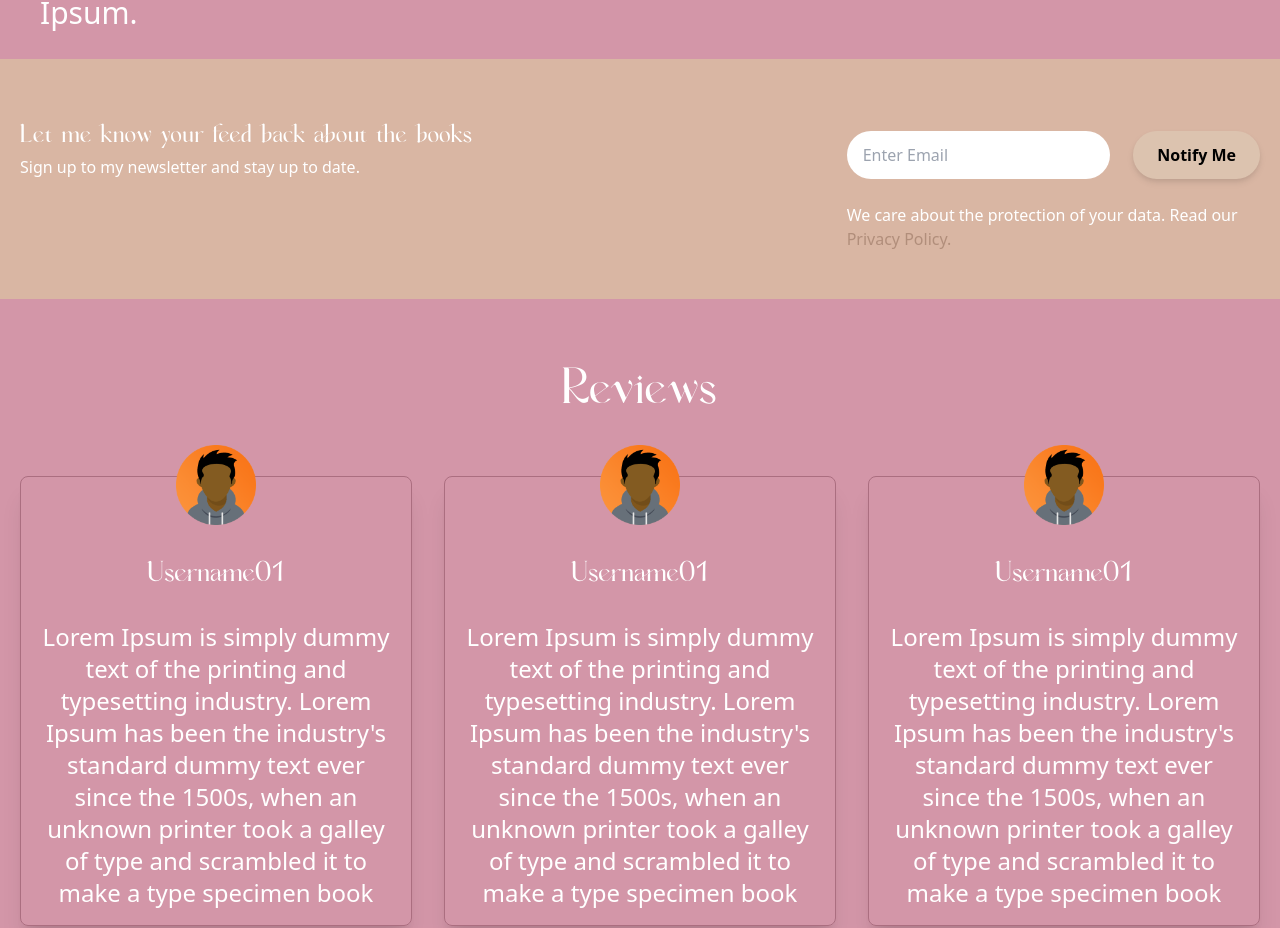
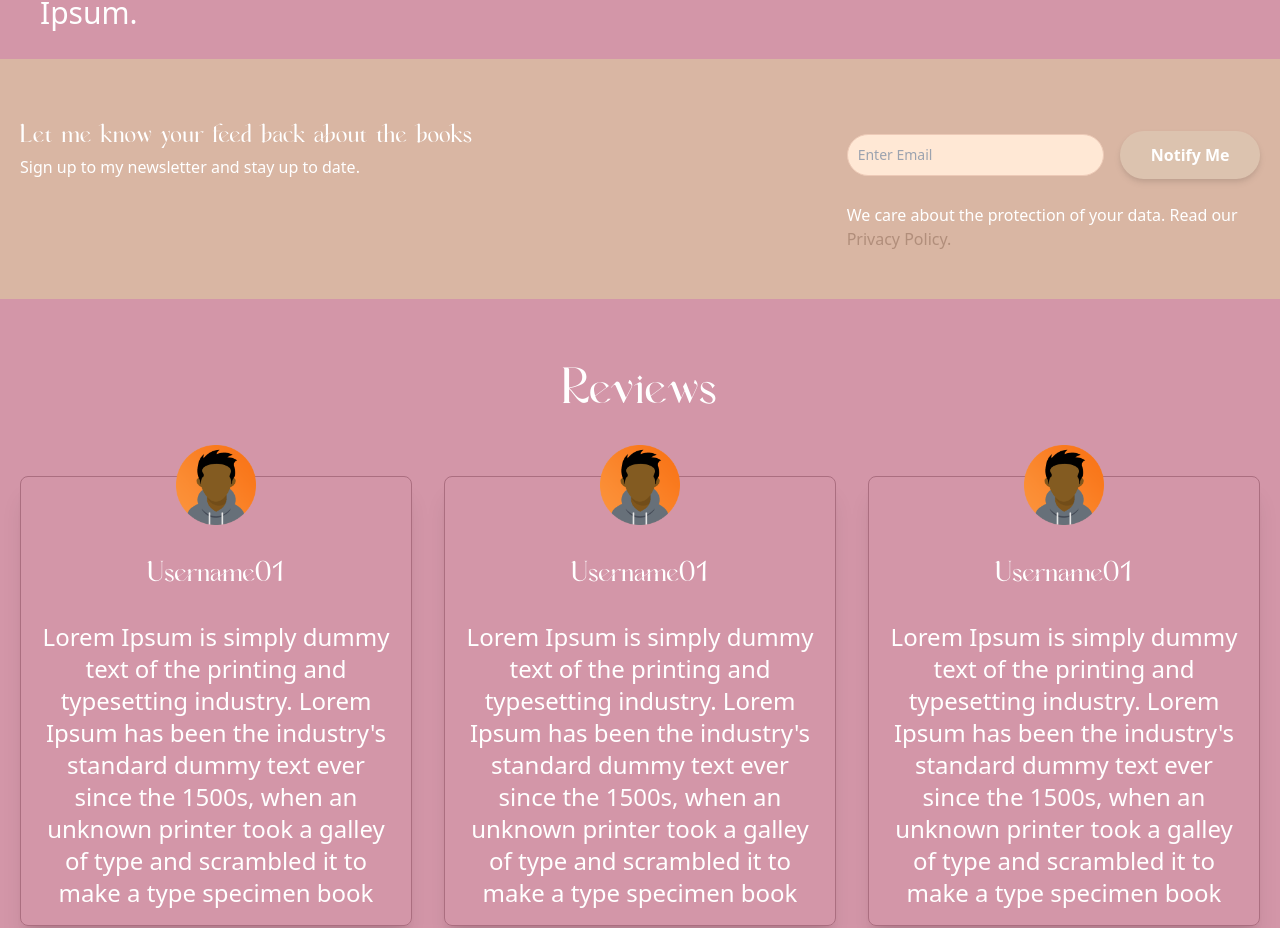
Before and after one commit to Ubaton/book-portfolio, a React (Create React App) app: page / in a window 1280 px wide. Shown: the part 2769-3697 px from the top of the page. Built offline with nearby package versions, Linux system fonts and the light colour scheme.

Commit message:
v-1.0.14

```diff
--- a/public/index.html
+++ b/public/index.html
@@ -9,7 +9,7 @@
       name="description"
       content="Web site created using create-react-app"
     />
-    <link rel="apple-touch-icon" href="%PUBLIC_URL%/logo192.png" />
+    <link rel="apple-touch-icon" href="%PUBLIC_URL%/logo1921.png" />
     <!--
       manifest.json provides metadata used when your web app is installed on a
       user's mobile device or desktop. See https://developers.google.com/web/fundamentals/web-app-manifest/
--- a/src/Pages/App.jsx
+++ /dev/null
@@ -1,87 +0,0 @@
-import { useState } from 'react'
-import App from '../App';
-import './app.css'
-
-const App = () => {
-    const [values,setValues] = useState({
-      usernmae:"",
-      birthday:"",
-      password:"",
-      confirmPassword:"",
-    });
-
-    const input = [
-      {
-        id:1,
-        name: 'username',
-        type: 'text',
-        placeholder: 'Username',
-        errorMessage:"Username should be 3-16 characters and shouldn't include any special character!",
-        lablel: 'Username',
-        pattern: "^[A-Za-z0-9]{3,16}$",
-        required: true,
-      },
-      {
-        id:2,
-        name: 'email',
-        type: 'email',
-        placeholder: 'Email',
-        errorMessage:'It should be a vaild email address!',
-        lablel: 'Email',
-        required: true,
-      },
-      {
-        id:3,
-        name: 'birthday',
-        type: 'date',
-        placeholder: 'Birthday',
-        lablel: 'Birthday',
-      },
-      {
-        id:4,
-        name: 'password',
-        type: 'password',
-        placeholder: 'Password',
-        errorMessage:'Password should be 8-20 characters and include at least 1 letter, 1 number and 1 special character!',
-        lablel: 'Password',
-        pattern: `^(?=[0-9])(?=.*[a-zA-Z])(?=.*[!@#$%^&*])[a-zA-Z0-9!@#$%^&*]{8,20}`,
-        required: true,
-      },
-      {
-        id:5,
-        name: 'confirmPassword',
-        type: 'password',
-        placeholder: 'Confirm Password',
-        errorMessage:"Password don't match!",
-        lablel: 'Confirm Password',
-        pattern: values.password,
-        required: true,
-      },
-    ];
-
-    console.log('re-rendered')
-
-    const handleSubmit = (e)=>{
-      e.preventDefault();
-    };
-
-    const onChange = (e)=>{
-      setValues({...values, [e.target.name]: e.target.value});
-    };
-
-    console.log(values);
-
-  return (
-    <div className=''>
-        <form onSubmit={handleSubmit}>
-          <h1>Register</h1>
-          {input.map(input=>(
-            <FormInput key={input.id} {...input} value={values[input.name]} onChange={onChange}/>
-          ))}
-          <button>Register</button>
-        </form>
-    </div>
-  )
-}
-
-export default App
--- a/src/Pages/FormInput.jsx
+++ /dev/null
@@ -1,21 +0,0 @@
-import { useState } from 'react';
-import './formInput.css'
-
-const FormInput = (props) => {
-    const [focused, setFocused] = useState(false);
-    const {label, errorMessage, onChange, id, ...inputProps} = props;
-
-    const handleFocus = (e) => {
-        setFocused(true);
-    };
-
-  return (
-    <div className='formInput'>
-        <label>{label}</label>
-        <input {...inputProps} onChange={onChange} onBlur={handleFocus} onFocus={()=>inputProps.name === "confirmPassword" && setFocused(true)} focused={focused.toString()}/>
-        <span>{errorMessage}</span>
-    </div>
-  )
-}
-
-export default FormInput
--- a/src/Pages/app.css
+++ /dev/null
@@ -1,36 +0,0 @@
-.app{
-    display: flex;
-    align-items: center;
-    justify-content: center;
-    height: 100vh;
-    background: #d9b6a3;
-    background-size: cover;
-    background-position: center;
-
-}
-
-form{
-    background-color: #d396a8;
-    padding: 0px 60px;
-    border-radius: 10px;
-}
-
-h1{
-    color: #b18e7b;
-    text-align: center;
-}
-
-button{
-    width: 100%;
-    height: 50px;
-    padding: 10px;
-    border: none;
-    background-color: #b18e7b;
-    color: #d396a8;
-    border-radius: 5px;
-    font-weight: bold;
-    font-size: 18px;
-    cursor: pointer;
-    margin-top: 15px;
-    margin-bottom: 30px;
-}
--- a/src/Pages/formInput.css
+++ /dev/null
@@ -1,32 +0,0 @@
-.forminput{
-    display: flex;
-    flex-direction: column;
-    width: 280px;
-}
-
-input{
-    padding: 15px;
-    margin: 10px;
-    border-radius: 10px 0px;
-    border: 1px solid gray;
-}
-
-label{
-    font-size: 12px;
-    color: gray;
-}
-
-span{
-    font-size: 12px;
-    padding: 3px;
-    color: red;
-    display: none;
-}
-
-input:invalid[focused="true"] ~ span{
-    border: 1px solid red;
-}
-
-input:invalid[focused="true"] ~ span{
-    display: block;
-}
--- a/src/components/Newsletter.jsx
+++ b/src/components/Newsletter.jsx
@@ -10,8 +10,12 @@ const Newsletter = () => {
         </div>
         <div className='my-4'>
           <div className='flex flex-col sm:flex-row items-center justify-between w-full'>
-            <input className='rounded-full px-4 py-3' type="email" placeholder='Enter Email' />
-            <button className=' hover:bg-brown-600 drop-shadow-md bg-lightbrown-600 text-black rounded-full font-semibold w-[200px ml-4 my-6 px-6 py-3'>Notify Me</button>
+
+
+              <input type="email" id="helper-text" aria-describedby="helper-text-explanation" class="bg-brown-50 border border-brown-300 text-brown-900 text-sm rounded-full focus:ring-brown-500 focus:border-brown-500 block w-full p-2.5  dark:bg-lightbrown-400 dark:border-lightbrown-200 dark:placeholder-brown-800 dark:text-brown-800 dark:focus:ring-brown-700 dark:focus:border-brown-700" placeholder="Enter Email"/>
+
+
+            <button className=' hover:bg-brown-600 drop-shadow-md bg-lightbrown-600 text-white rounded-full font-semibold w-[200px] ml-4 my-6 px-6 py-3'>Notify Me</button>
           </div>
           <p> We care about the protection of your data. Read our <span className=' text-brown-900 cursor-pointer'>Privacy Policy.</span></p>
         </div>
```
Also changed, not shown: public/logo1921.png (added).
